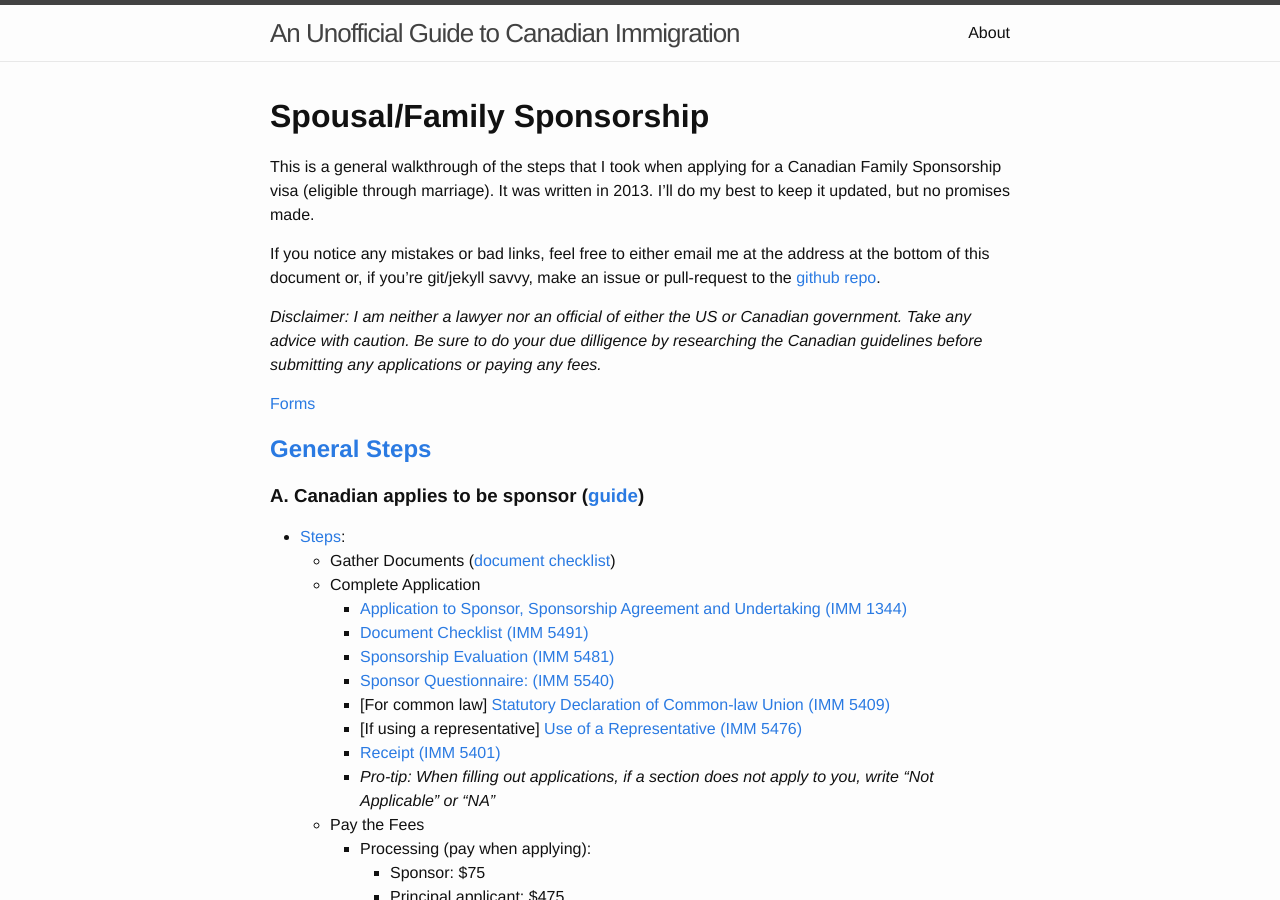
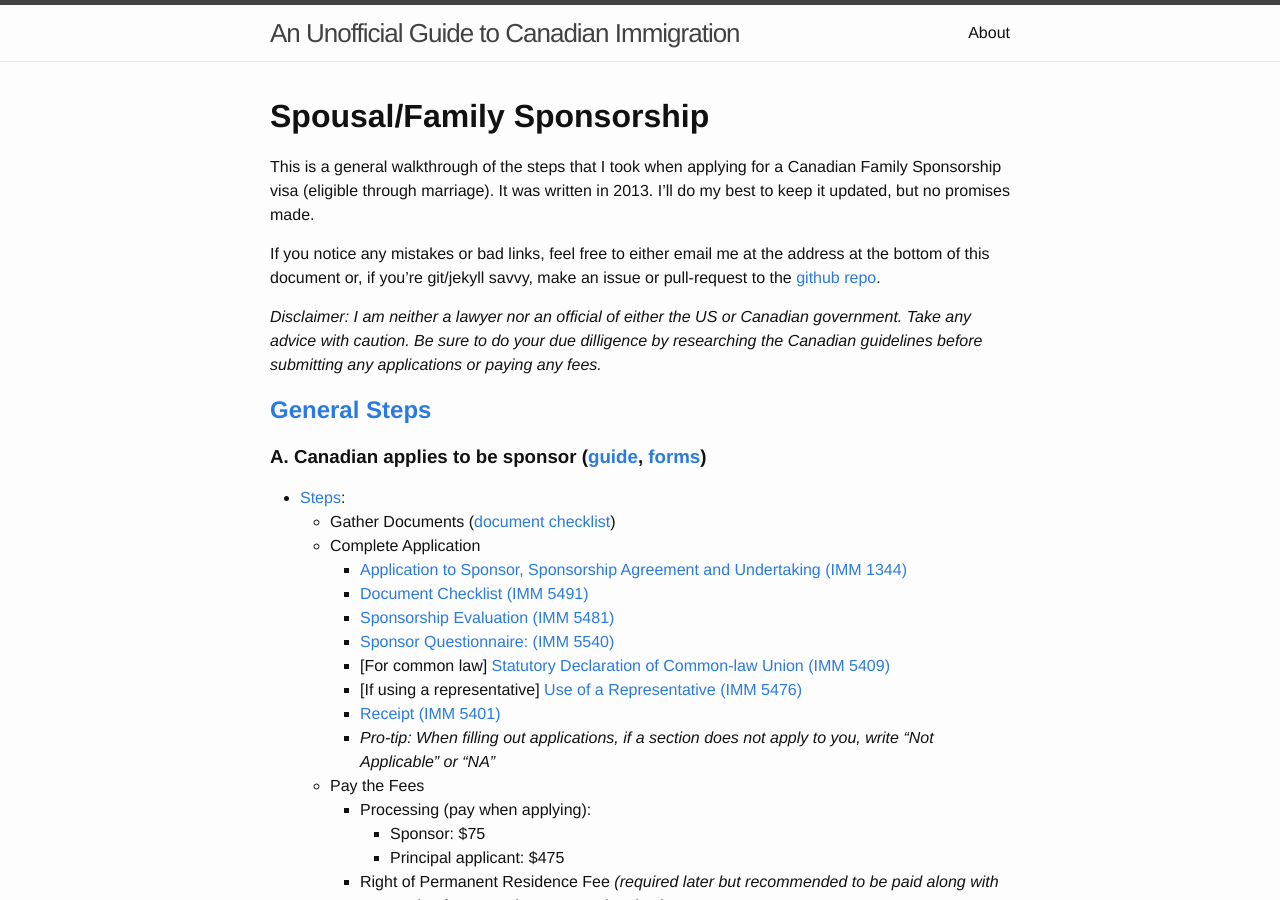
Before and after one commit to alukach/unofficial-guide-to-canadian-immigration, a Jekyll site: the page built from index.md, in a window 1280 px wide and 900 px high. Built offline with Jekyll 4.4.1, drawn with Linux system fonts in a browser that asks for light colours.

```diff
--- a/index.md
+++ b/index.md
@@ -10,11 +10,9 @@ If you notice any mistakes or bad links, feel free to either email me at the add
 
 _Disclaimer: I am neither a lawyer nor an official of either the US or Canadian government. Take any advice with caution.  Be sure to do your due dilligence by researching the Canadian guidelines before submitting any applications or paying any fees._
 
-[Forms](http://www.cic.gc.ca/english/information/applications/fc.asp)
-
 ## [General Steps](http://www.cic.gc.ca/english/immigrate/sponsor/spouse-apply-how.asp#step1)
 
-### A. Canadian applies to be sponsor ([guide](http://www.cic.gc.ca/english/information/applications/guides/3900ETOC.asp))
+### A. Canadian applies to be sponsor ([guide](http://www.cic.gc.ca/english/information/applications/guides/3900ETOC.asp), [forms](http://www.cic.gc.ca/english/information/applications/fc.asp))
    * [Steps](http://www.cic.gc.ca/english/information/applications/guides/3900ETOC.asp):
       * Gather Documents ([document checklist](http://www.cic.gc.ca/english/pdf/kits/forms/IMM5491E.PDF))
       * Complete Application
```
